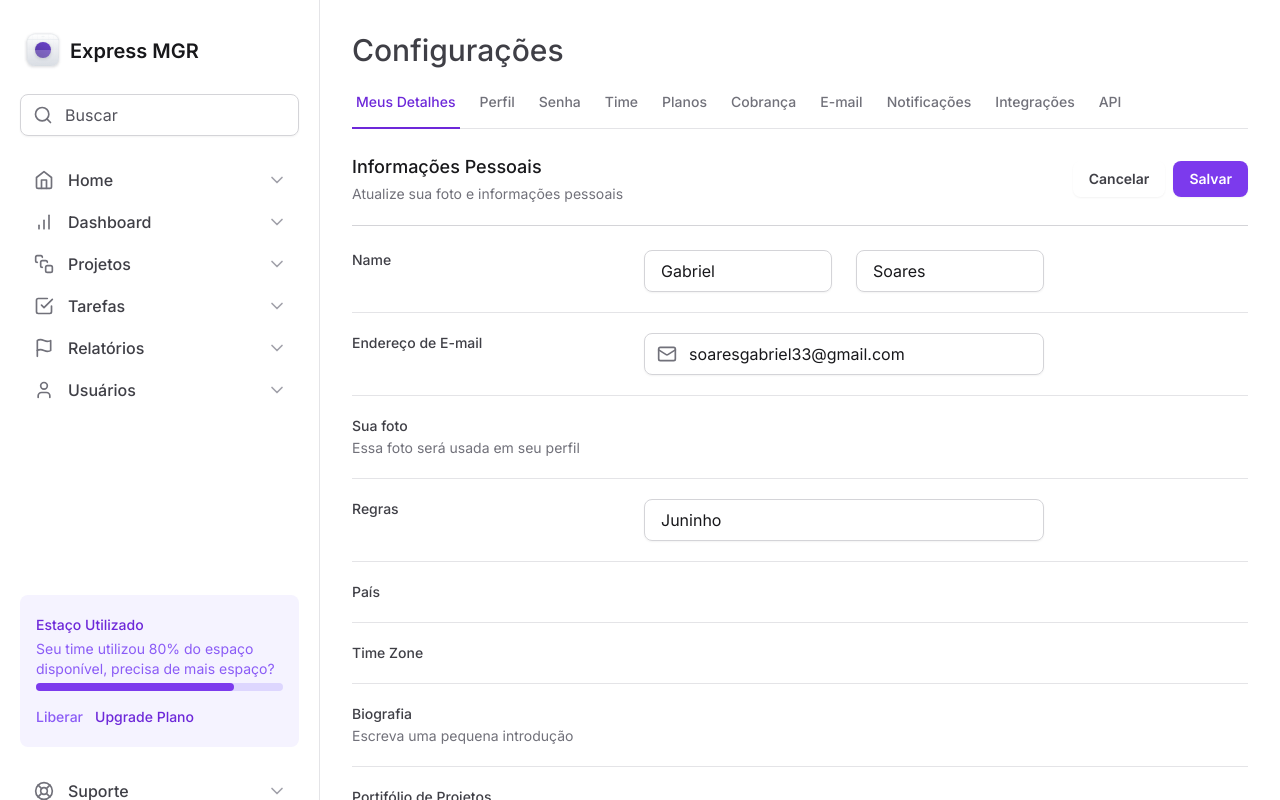
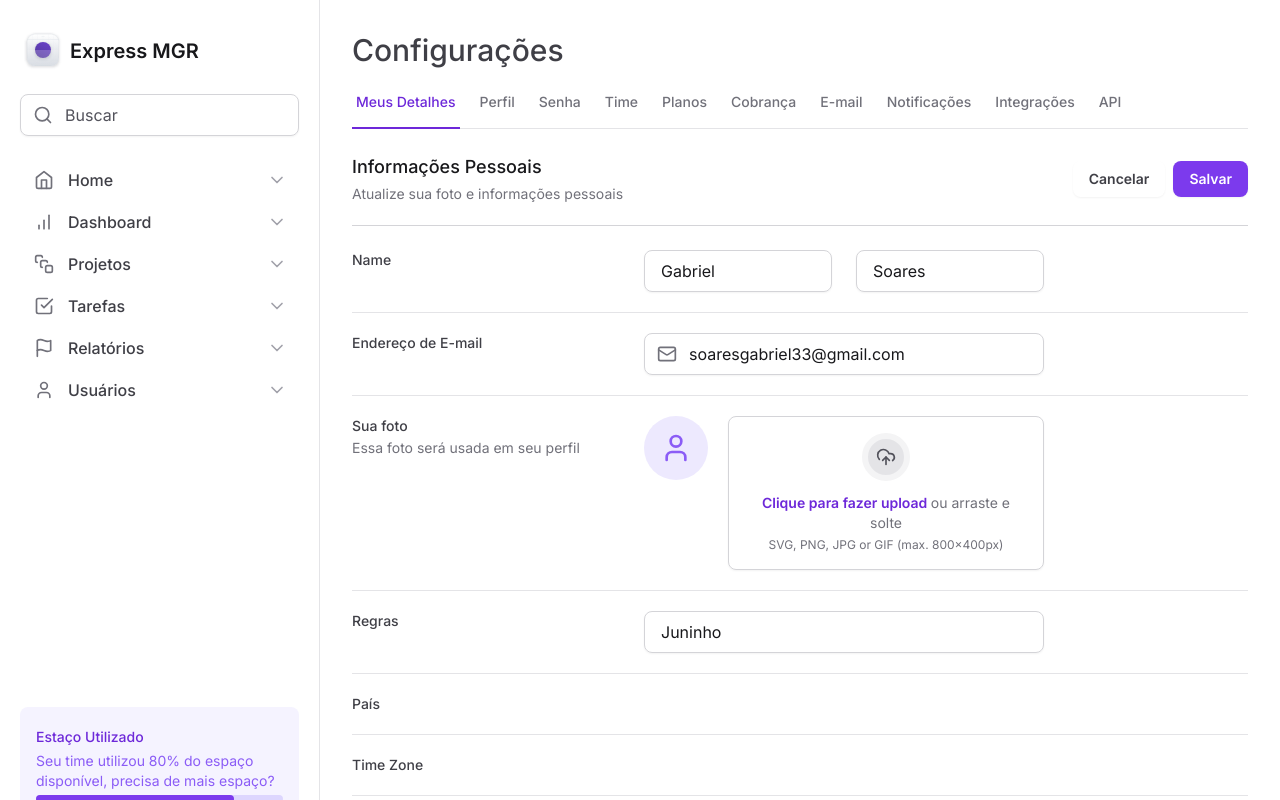
Before and after one commit to GabrielS0ares/tailwind-next, a Next.js app: page / in a window 1280 px wide. Shown: the top 800 px of the page. Built offline with nearby package versions, Linux system fonts and the light colour scheme.

Commit message:
feat: Upload do Avatar

```diff
--- a/src/app/page.tsx
+++ b/src/app/page.tsx
@@ -1,6 +1,6 @@
 import { SettingsTabs } from '@/components/SettingsTabs'
 import * as Input from '@/components/input'
-import { Mail } from 'lucide-react'
+import { Mail, UploadCloud, User } from 'lucide-react'
 
 export default function Home() {
   return (
@@ -77,7 +77,7 @@
           {/* FOTO */}
           <div className="grid-cols-form grid gap-3 pt-5">
             <label
-              htmlFor="email"
+              htmlFor="foto"
               className="space-y-0.5 text-sm font-medium text-zinc-700"
             >
               <p>Sua foto</p>
@@ -85,7 +85,31 @@
                 Essa foto será usada em seu perfil
               </span>
             </label>
-            <div></div>
+            <div className="flex items-start gap-5">
+              <div className="flex h-16 w-16 items-center justify-center rounded-full bg-violet-100">
+                <User className="h-8 w-8 text-violet-500" />
+              </div>
+              <label
+                htmlFor="foto"
+                className="hover:bg-violet-25 group flex flex-1 cursor-pointer flex-col items-center gap-3 rounded-lg border border-zinc-300 px-6 py-4 text-center text-zinc-500 shadow-sm hover:border-violet-300"
+              >
+                <div className="border-6 rounded-full border-zinc-100 bg-zinc-200 p-2 duration-200 group-hover:border-violet-200 group-hover:bg-violet-500">
+                  <UploadCloud className="h-5 w-5 text-zinc-600 group-hover:text-white" />
+                </div>
+                <div className="flex flex-col items-center gap-1">
+                  <p className="text-sm font-semibold text-violet-700">
+                    Clique para fazer upload{' '}
+                    <span className="font-normal text-zinc-500">
+                      ou arraste e solte
+                    </span>
+                  </p>
+                  <p className="text-xs">
+                    SVG, PNG, JPG or GIF (max. 800x400px)
+                  </p>
+                </div>
+              </label>
+              <input type="file" className="sr-only" id="foto" />
+            </div>
           </div>
           {/* REGRAS */}
           <div className="grid-cols-form grid gap-3 pt-5">
--- a/tailwind.config.ts
+++ b/tailwind.config.ts
@@ -9,6 +9,14 @@
         profile: 'max-content 1fr min-content',
         form: 'minmax(7.5rem, 17.5rem) minmax(25rem, 1fr) minmax(0, 15rem)',
       },
+      borderWidth: {
+        '6': '6px',
+      },
+      colors: {
+        violet: {
+          25: '#fcfaff',
+        },
+      },
     },
   },
   plugins: [],
```
